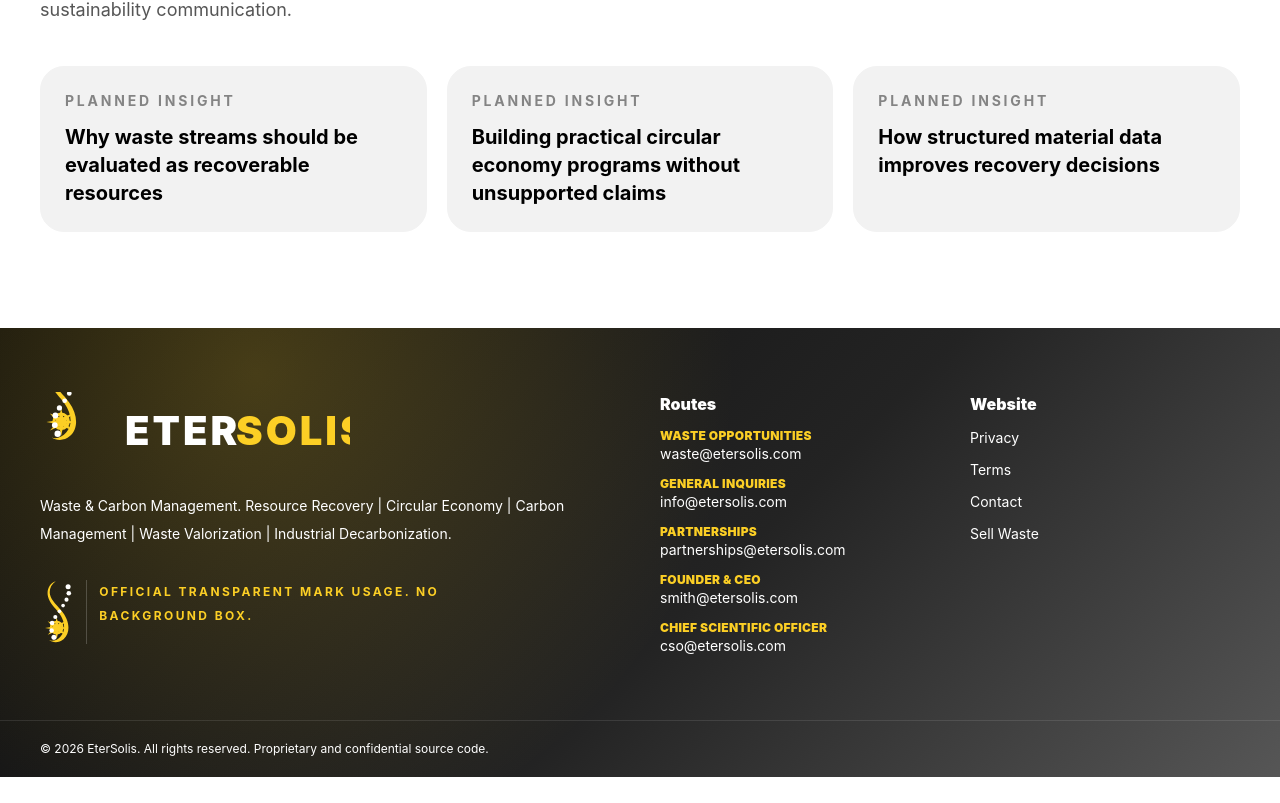
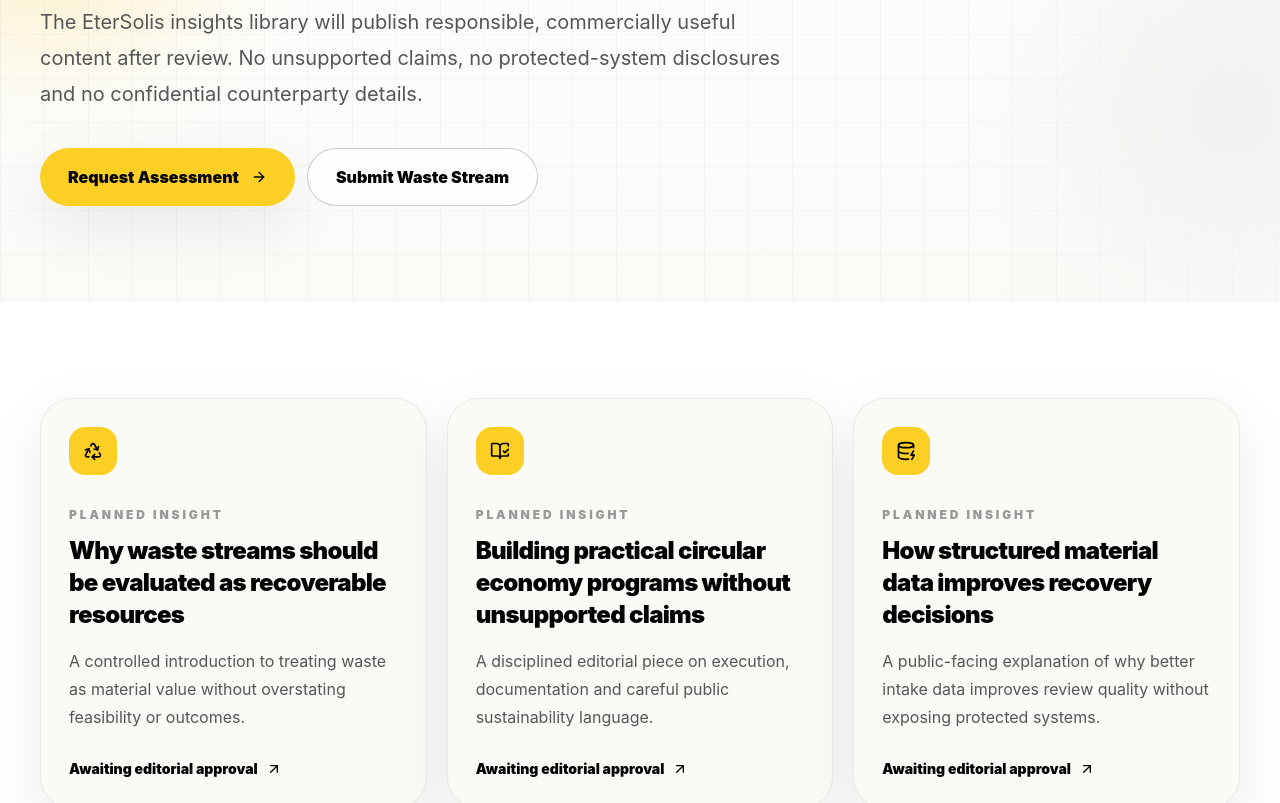
Before and after one commit to ralstonleesmith/EterSolis, a Next.js app: page /insights in a window 1280 px wide. Shown: the part 397-1200 px from the top of the page. Before the commit the page ends 1174 px from the top, so only its background shows below. Built offline with nearby package versions, Linux system fonts and the light colour scheme.

Commit message:
Polish Insights page with editorial cards

```diff
--- a/src/app/insights/page.tsx
+++ b/src/app/insights/page.tsx
@@ -1,9 +1,26 @@
 import type { Metadata } from 'next';
+import { ArrowUpRight, BookOpenCheck, DatabaseZap, Recycle } from 'lucide-react';
+import { PageHero } from '@/components/ui/PageHero';
 
 const articles = [
-  'Why waste streams should be evaluated as recoverable resources',
-  'Building practical circular economy programs without unsupported claims',
-  'How structured material data improves recovery decisions'
+  {
+    icon: Recycle,
+    title: 'Why waste streams should be evaluated as recoverable resources',
+    summary: 'A controlled introduction to treating waste as material value without overstating feasibility or outcomes.',
+    status: 'Planned insight'
+  },
+  {
+    icon: BookOpenCheck,
+    title: 'Building practical circular economy programs without unsupported claims',
+    summary: 'A disciplined editorial piece on execution, documentation and careful public sustainability language.',
+    status: 'Planned insight'
+  },
+  {
+    icon: DatabaseZap,
+    title: 'How structured material data improves recovery decisions',
+    summary: 'A public-facing explanation of why better intake data improves review quality without exposing protected systems.',
+    status: 'Planned insight'
+  }
 ];
 
 export const metadata: Metadata = {
@@ -14,22 +31,33 @@
 
 export default function InsightsPage() {
   return (
-    <section className="section-padding bg-white">
-      <div className="container-shell">
-        <p className="font-bold uppercase tracking-[0.2em] text-coal/70">Insights</p>
-        <h1 className="mt-3 max-w-4xl text-5xl font-bold text-carbon">Controlled insights for waste, carbon and recovery decisions.</h1>
-        <p className="mt-5 max-w-3xl text-lg leading-8 text-coal">
-          The full EterSolis insights library will be published after content review. Initial articles will focus on responsible recovery, practical circular economy execution and disciplined sustainability communication.
-        </p>
-        <div className="mt-10 grid gap-5 md:grid-cols-3">
-          {articles.map((title) => (
-            <article key={title} className="rounded-3xl border border-cool bg-cool p-6">
-              <p className="text-sm font-bold uppercase tracking-[0.2em] text-coal/70">Planned insight</p>
-              <h2 className="mt-3 text-xl font-bold text-carbon">{title}</h2>
-            </article>
-          ))}
+    <>
+      <PageHero
+        eyebrow="Insights"
+        title="Controlled insights for waste, carbon and recovery decisions."
+        description="The EterSolis insights library will publish responsible, commercially useful content after review. No unsupported claims, no protected-system disclosures and no confidential counterparty details."
+        primaryHref="/contact"
+        primaryLabel="Request Assessment"
+        secondaryHref="/sell-waste"
+        secondaryLabel="Submit Waste Stream"
+      />
+      <section className="section-padding bg-white dark:bg-black">
+        <div className="container-shell">
+          <div className="grid gap-5 md:grid-cols-3">
+            {articles.map(({ icon: Icon, title, summary, status }) => (
+              <article key={title} className="card-hover group rounded-[2rem] border border-coal/10 bg-[#FAFAF7] p-7 shadow-soft dark:border-white/10 dark:bg-white/5">
+                <div className="flex h-12 w-12 items-center justify-center rounded-2xl bg-sunshine text-black">
+                  <Icon className="h-5 w-5" />
+                </div>
+                <p className="mt-8 text-xs font-black uppercase tracking-[0.24em] text-coal/60 dark:text-white/45">{status}</p>
+                <h2 className="mt-3 text-2xl font-black tracking-[-0.03em] text-carbon dark:text-white">{title}</h2>
+                <p className="mt-4 leading-7 text-coal dark:text-white/70">{summary}</p>
+                <p className="mt-7 inline-flex items-center gap-2 text-sm font-black text-carbon dark:text-sunshine">Awaiting editorial approval <ArrowUpRight className="h-4 w-4 transition group-hover:translate-x-1 group-hover:-translate-y-1" /></p>
+              </article>
+            ))}
+          </div>
         </div>
-      </div>
-    </section>
+      </section>
+    </>
   );
 }
```
